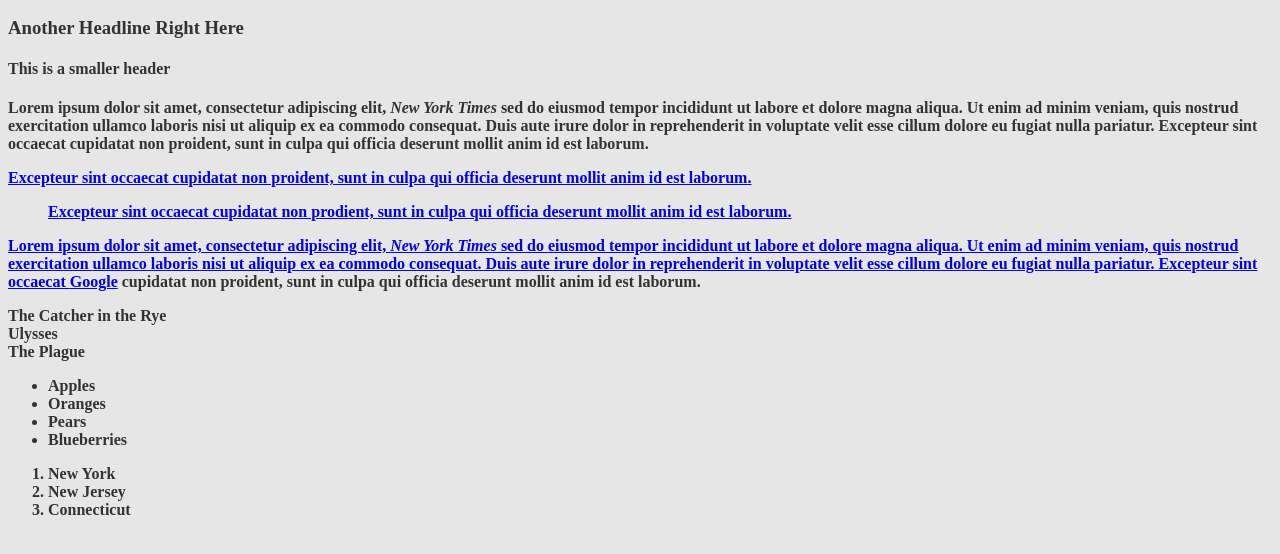
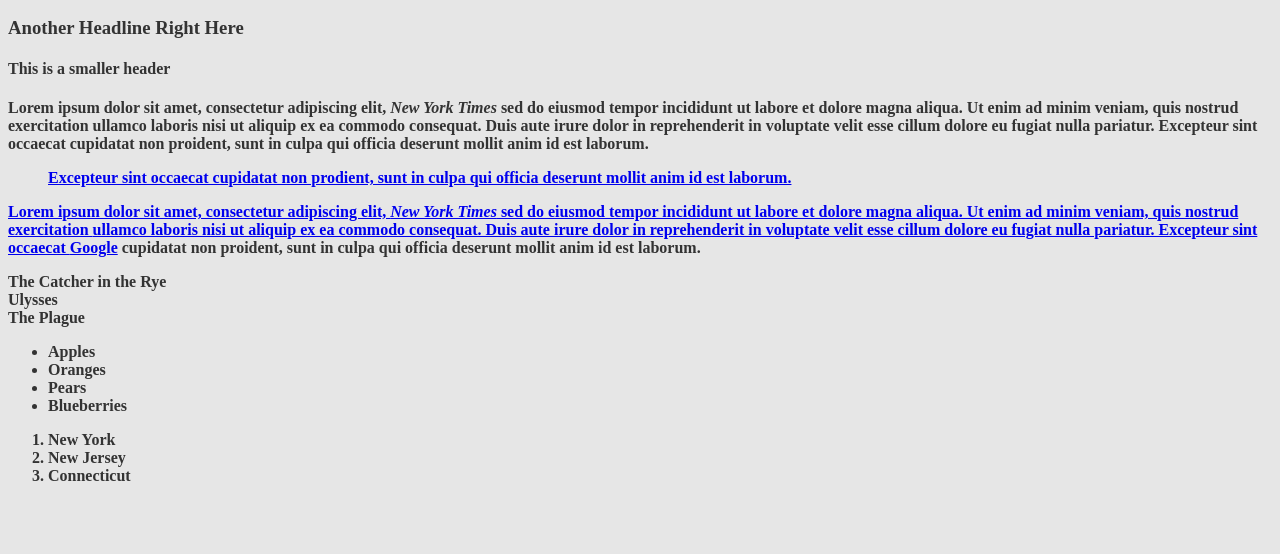
Before and after one commit to Binghamton-University-Design/arts-280d-starter-visceralily, a plain HTML site: page html-lesson.html in a window 1280 px wide. Shown: the part 110-664 px from the top of the page. Drawn offline with Linux system fonts and the light colour scheme.

Commit message:
Update html-lesson.html

```diff
--- a/html-lesson.html
+++ b/html-lesson.html
@@ -23,7 +23,7 @@
 	     </p>
 
 	     <p>
-	       <a href="https://unsplash.com/photos/FeYlAOm-64Y" img src="images/sunset.jpg" title="Sunset" alt="Sunset" />Excepteur sint occaecat cupidatat non proident, sunt in culpa qui officia deserunt mollit anim id est laborum.
+	       <a href="https://unsplash.com/photos/FeYlAOm-64Y" img src="images/sunset.jpg" title="Sunset" alt="Sunset" />
 	     </p>
 
 	     <blockquote>
@@ -40,7 +40,7 @@
 
 	     <p> The Catcher in the Rye<br>
 	     	Ulysses<br>
-	     	The Plague
+	     	The Plague<br>
 	     </p>
 
 	     <ul>
```
